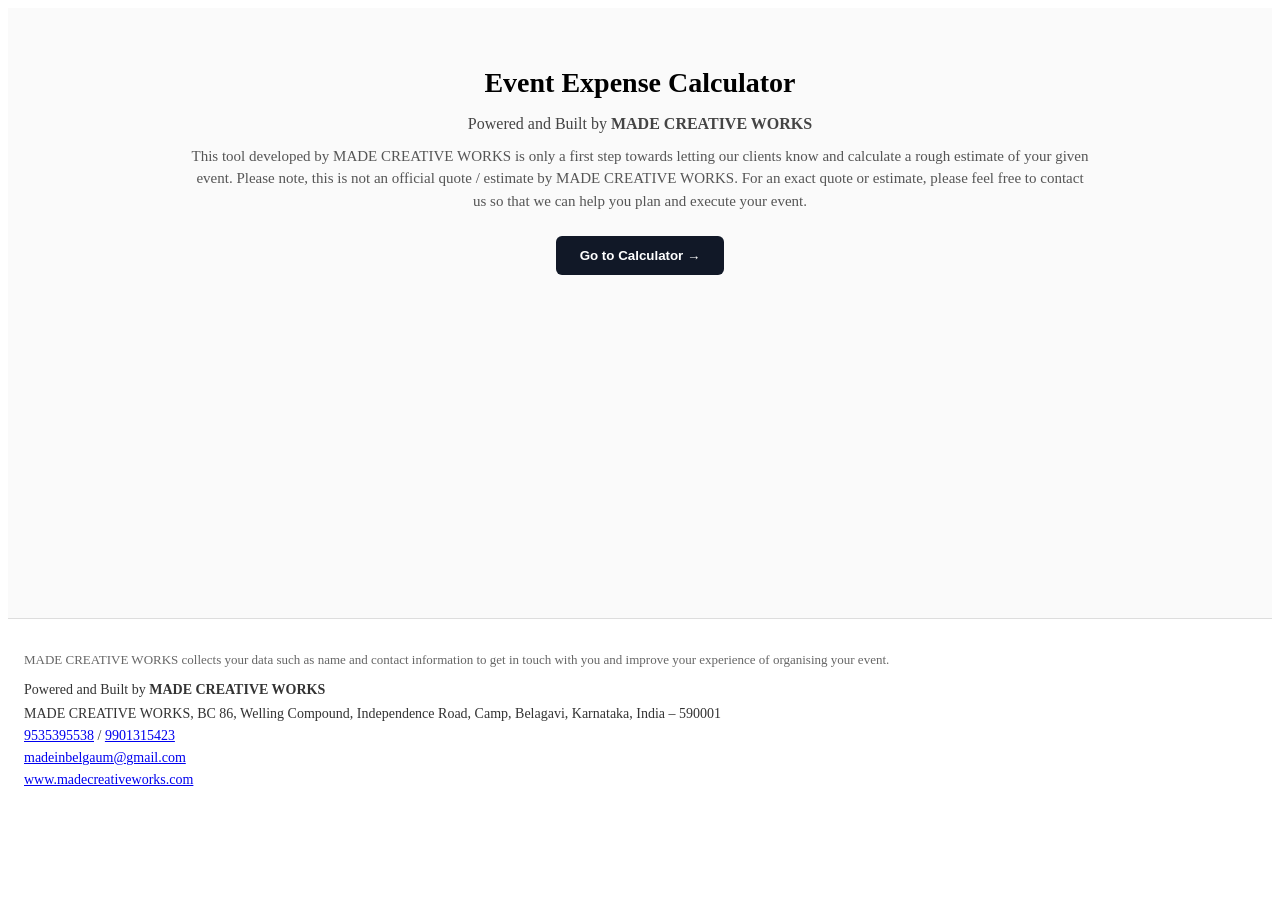
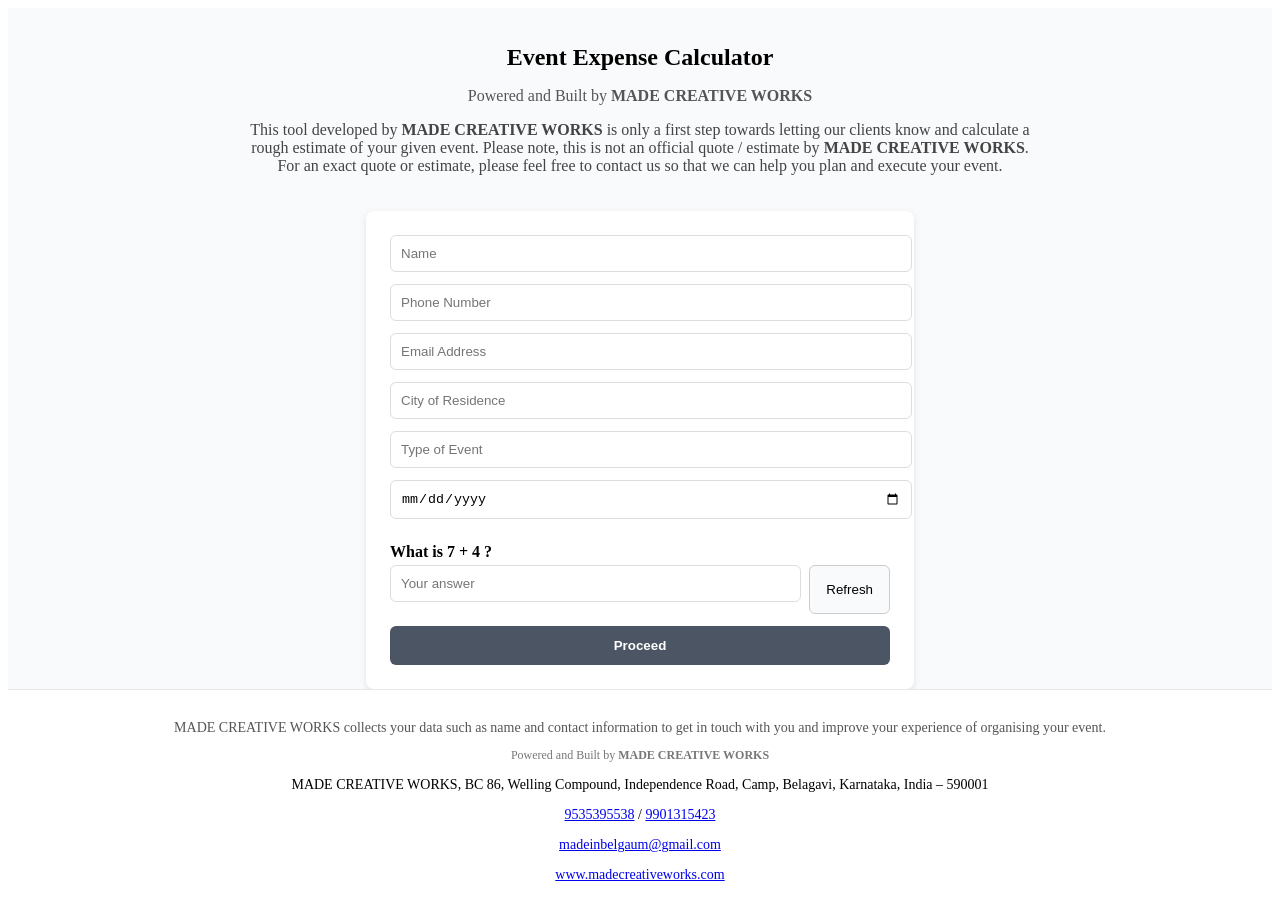
Before and after one commit to silvershadow09012000/event-expense-calculator-new, a Next.js app: page / in a window 1280 px wide. Before the commit the page ends 816 px from the top, so only its background shows below. Built offline with nearby package versions, Linux system fonts and the light colour scheme.

Commit message:
Update index.jsx

```diff
--- a/src/pages/index.jsx
+++ b/src/pages/index.jsx
@@ -1,99 +1,76 @@
-import Link from "next/link";
-
-const NOTE_TEXT =
-  "This tool developed by MADE CREATIVE WORKS is only a first step towards letting our clients know and calculate a rough estimate of your given event. Please note, this is not an official quote / estimate by MADE CREATIVE WORKS. For an exact quote or estimate, please feel free to contact us so that we can help you plan and execute your event.";
-
-const PRIVACY_TEXT =
-  "MADE CREATIVE WORKS collects your data such as name and contact information to get in touch with you and improve your experience of organising your event.";
-
 export default function Home() {
   return (
-    <div
-      style={{
-        minHeight: "100vh",
-        display: "flex",
-        flexDirection: "column",
-        justifyContent: "space-between",
-        background: "#fafafa",
-      }}
-    >
-      <main style={{ flex: "1 0 auto", padding: "40px 16px", textAlign: "center" }}>
-        <h1 style={{ fontSize: "28px", fontWeight: "700", marginBottom: "8px" }}>
-          Event Expense Calculator
-        </h1>
-        <p style={{ color: "#444", marginBottom: "12px" }}>
+    <div style={{ minHeight: "100vh", display: "flex", flexDirection: "column", backgroundColor: "#f9fafb" }}>
+      {/* Header Section */}
+      <header style={{ padding: "20px", textAlign: "center" }}>
+        <h1 style={{ fontSize: "24px", fontWeight: "bold" }}>Event Expense Calculator</h1>
+        <p style={{ marginTop: "4px", color: "#555" }}>
           Powered and Built by <strong>MADE CREATIVE WORKS</strong>
         </p>
+        <p style={{ marginTop: "12px", maxWidth: "800px", marginLeft: "auto", marginRight: "auto", color: "#444" }}>
+          This tool developed by <strong>MADE CREATIVE WORKS</strong> is only a first step towards letting our
+          clients know and calculate a rough estimate of your given event. Please note, this is not an official quote /
+          estimate by <strong>MADE CREATIVE WORKS</strong>. For an exact quote or estimate, please feel free to contact us
+          so that we can help you plan and execute your event.
+        </p>
+      </header>
 
-        <p
-          style={{
-            maxWidth: "900px",
-            margin: "8px auto 24px",
-            fontSize: "15px",
-            lineHeight: "1.5",
-            color: "#555",
-          }}
-        >
-          {NOTE_TEXT}
-        </p>
+      {/* Form Section */}
+      <main style={{ flex: 1, display: "flex", justifyContent: "center", alignItems: "center" }}>
+        <form style={{ backgroundColor: "#fff", padding: "24px", borderRadius: "8px", boxShadow: "0 2px 6px rgba(0,0,0,0.1)", width: "100%", maxWidth: "500px" }}>
+          <input type="text" placeholder="Name" style={inputStyle} />
+          <input type="text" placeholder="Phone Number" style={inputStyle} />
+          <input type="email" placeholder="Email Address" style={inputStyle} />
+          <input type="text" placeholder="City of Residence" style={inputStyle} />
+          <input type="text" placeholder="Type of Event" style={inputStyle} />
+          <input type="date" style={inputStyle} />
 
-        <Link href="/expense-calculator">
-          <button
-            style={{
-              padding: "12px 24px",
-              background: "#111827",
-              color: "#fff",
-              fontWeight: "600",
-              border: "none",
-              borderRadius: "6px",
-              cursor: "pointer",
-            }}
-          >
-            Go to Calculator →
+          <div style={{ marginTop: "12px", marginBottom: "12px" }}>
+            <label><strong>What is 7 + 4 ?</strong></label>
+            <div style={{ display: "flex", gap: "8px", marginTop: "4px" }}>
+              <input type="text" placeholder="Your answer" style={{ ...inputStyle, flex: 1 }} />
+              <button type="button" style={{ padding: "8px 16px", border: "1px solid #ccc", borderRadius: "6px", background: "#f9fafb" }}>Refresh</button>
+            </div>
+          </div>
+
+          <button type="submit" style={{ width: "100%", padding: "12px", backgroundColor: "#4b5563", color: "#fff", fontWeight: "600", borderRadius: "6px", border: "none" }}>
+            Proceed
           </button>
-        </Link>
+        </form>
       </main>
 
-      <footer
-        style={{
-          borderTop: "1px solid #ddd",
-          background: "#fff",
-          padding: "20px 16px",
-          fontSize: "14px",
-          color: "#333",
-        }}
-      >
-        <p style={{ marginBottom: "8px", fontSize: "13px", color: "#666" }}>
-          {PRIVACY_TEXT}
+      {/* Footer Section */}
+      <footer style={{ marginTop: "auto", padding: "16px", textAlign: "center", borderTop: "1px solid #e5e7eb", fontSize: "14px", backgroundColor: "#fff" }}>
+        <p style={{ marginBottom: "8px", color: "#555" }}>
+          MADE CREATIVE WORKS collects your data such as name and contact information to get in touch with you and
+          improve your experience of organising your event.
         </p>
-        <p style={{ marginBottom: "8px" }}>
+        <p style={{ fontSize: "12px", color: "#777" }}>
           Powered and Built by <strong>MADE CREATIVE WORKS</strong>
         </p>
-        <div style={{ display: "grid", gap: "6px" }}>
-          <div>
-            MADE CREATIVE WORKS, BC 86, Welling Compound, Independence Road,
-            Camp, Belagavi, Karnataka, India – 590001
-          </div>
-          <div>
-            <a href="tel:9535395538">9535395538</a> /{" "}
-            <a href="tel:9901315423">9901315423</a>
-          </div>
-          <div>
-            <a href="mailto:madeinbelgaum@gmail.com">
-              madeinbelgaum@gmail.com
-            </a>
-          </div>
-          <div>
-            <a
-              href="http://www.madecreativeworks.com"
-              target="_blank"
-              rel="noreferrer"
-            >
+        <div style={{ marginTop: "8px" }}>
+          <p>MADE CREATIVE WORKS, BC 86, Welling Compound, Independence Road, Camp, Belagavi, Karnataka, India – 590001</p>
+          <p>
+            <a href="tel:9535395538">9535395538</a> / <a href="tel:9901315423">9901315423</a>
+          </p>
+          <p>
+            <a href="mailto:madeinbelgaum@gmail.com">madeinbelgaum@gmail.com</a>
+          </p>
+          <p>
+            <a href="http://www.madecreativeworks.com" target="_blank" rel="noreferrer">
               www.madecreativeworks.com
             </a>
-          </div>
+          </p>
         </div>
       </footer>
     </div>
   );
 }
+
+const inputStyle = {
+  width: "100%",
+  padding: "10px",
+  marginBottom: "12px",
+  border: "1px solid #ddd",
+  borderRadius: "6px",
+};
```
